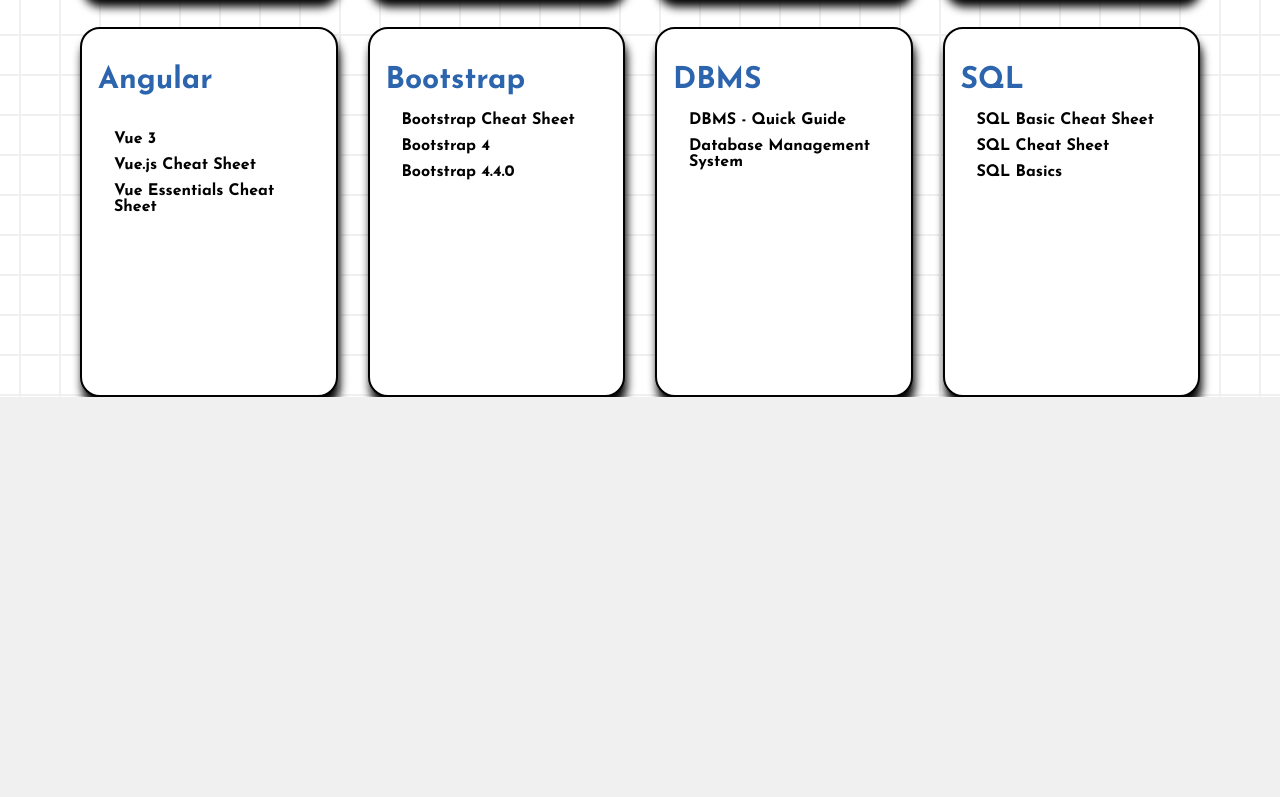
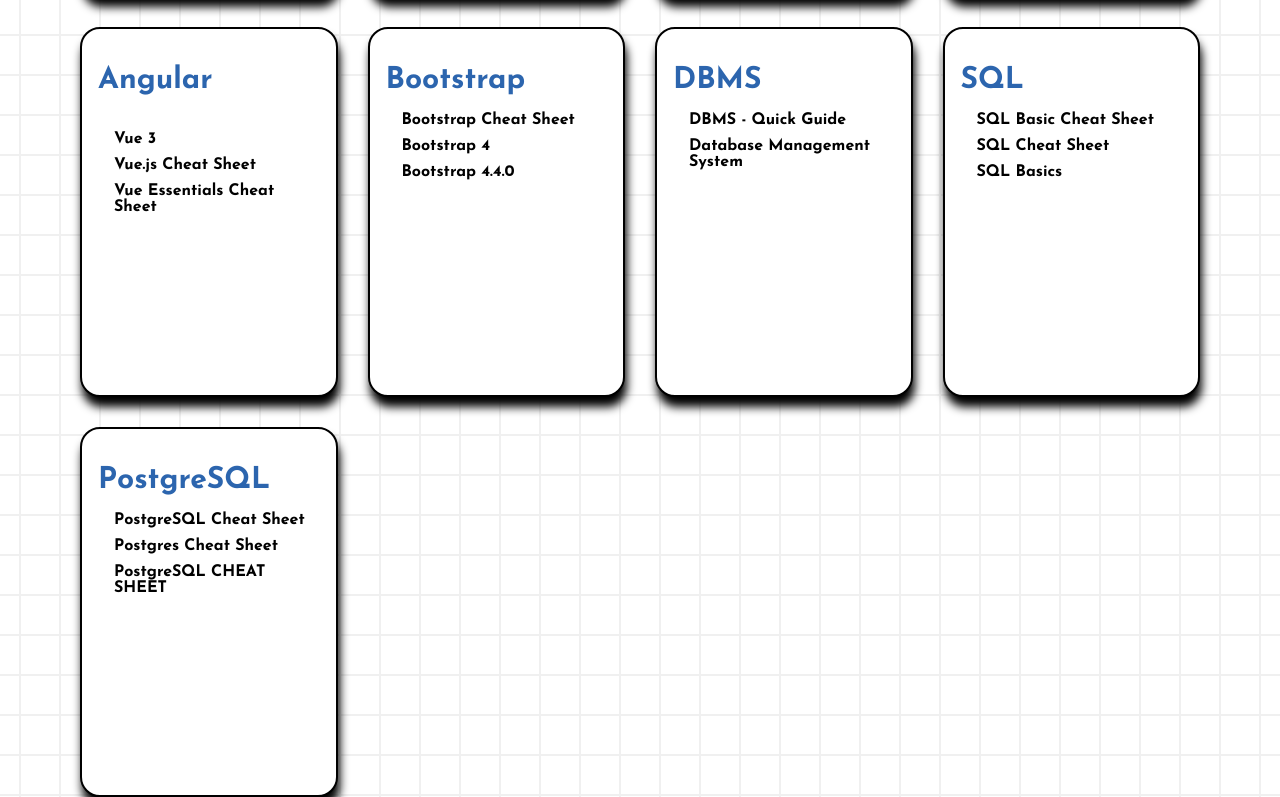
Before and after one commit to davenarchives/dev-cheatsheets, a plain HTML site: page resources/pdf.html in a window 1280 px wide. Shown: the part 1585-2382 px from the top of the page. Before the commit the page ends 1982 px from the top, so only its background shows below. Drawn offline with nearby package versions, Linux system fonts and the light colour scheme.

Commit message:
postgresql

```diff
--- a/resources/pdf.html
+++ b/resources/pdf.html
@@ -173,6 +173,14 @@
                 <li><a href="https://learnsql.com/blog/ultimate-sql-cheat-sheet/All-sql-cheat-sheet-a4.pdf" target="_blank">SQL Basics</a></li>
             </ul>
         </div>
+        <div class="box box">
+            <h1>PostgreSQL</h1>
+            <ul>
+                <li><a href="https://learnsql.com/blog/postgresql-cheat-sheet/postgresql-cheat-sheet-a4.pdf" target="_blank">PostgreSQL Cheat Sheet</a></li>
+                <li><a href="https://www.databaselabs.io/blog/img/Postgres-Cheat-Sheet.pdf" target="_blank">Postgres Cheat Sheet</a></li>
+                <li><a href="https://neon.tech/postgresqltutorial/PostgreSQL-Cheat-Sheet.pdf" target="_blank">PostgreSQL CHEAT SHEET</a></li>
+            </ul>
+        </div>
 
 
 
```
